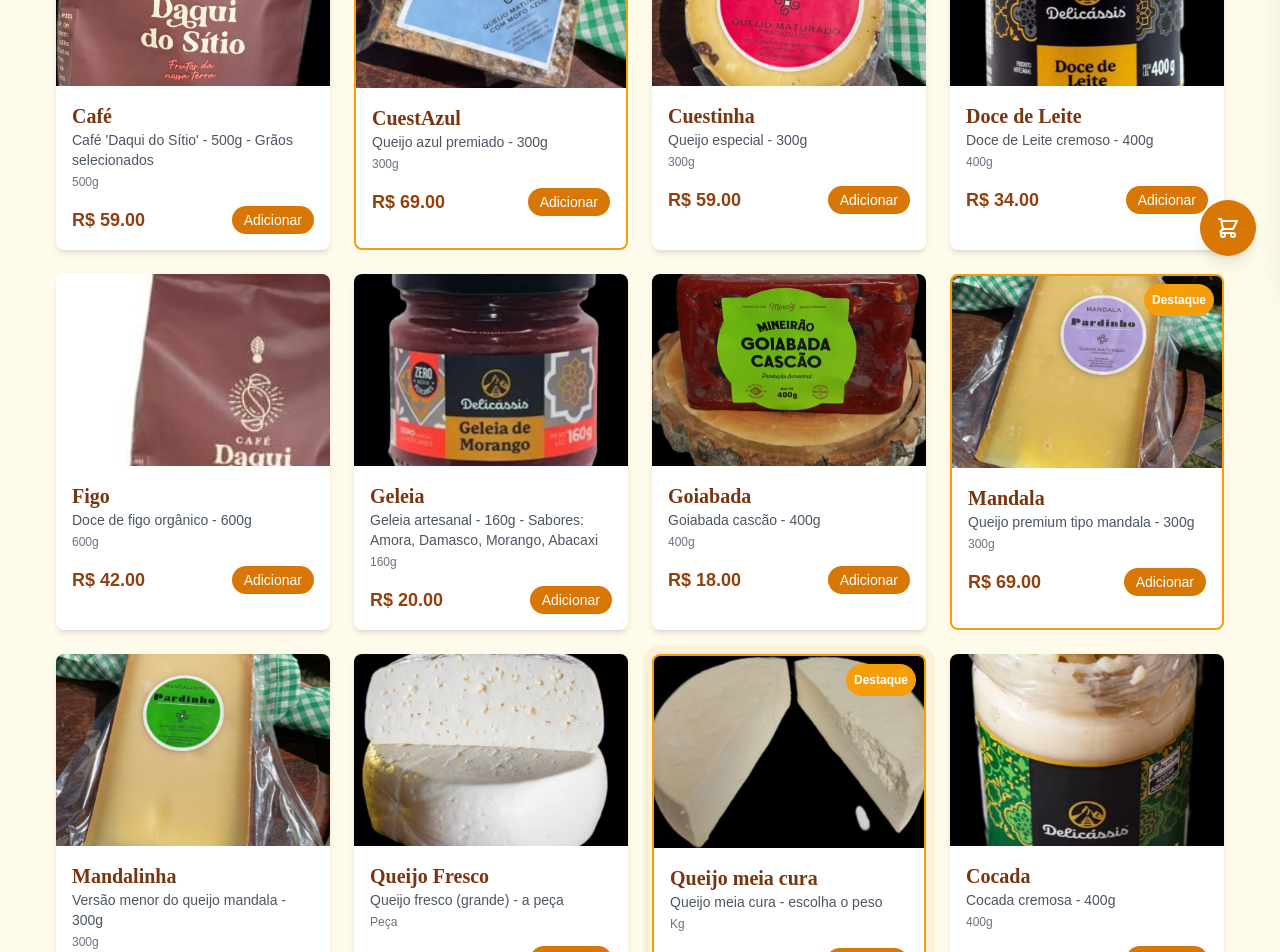
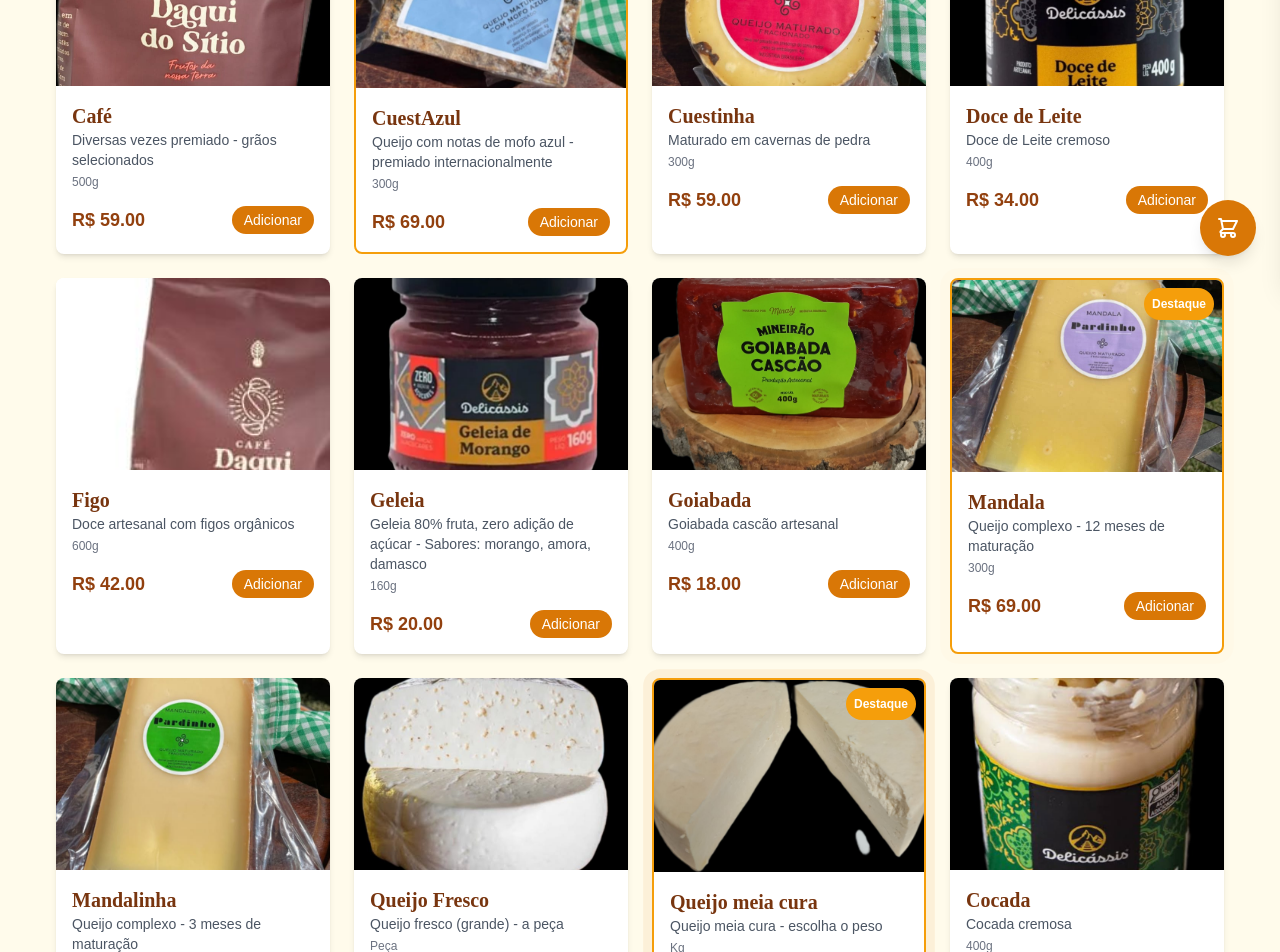
Before and after one commit to vumex/cardapiomonara, a React app: page / in a window 1280 px wide. Shown: the part 520-1472 px from the top of the page. Built offline with nearby package versions, Linux system fonts and the light colour scheme; the HTML template or start-up script is replaced by a standard one.

Commit message:
Update produtos.ts

```diff
--- a/src/data/produtos.ts
+++ b/src/data/produtos.ts
@@ -23,7 +23,7 @@
     nome: "Café",
     preco: 59,
     categoria: "Outros",
-    descricao: "Café 'Daqui do Sítio' - 500g - Grãos selecionados",
+    descricao: "Diversas vezes premiado - grãos selecionados",
     imagem: imagePaths.cafe,
     peso: "500g"
   },
@@ -32,7 +32,7 @@
     nome: "CuestAzul",
     preco: 69,
     categoria: "Queijos",
-    descricao: "Queijo azul premiado - 300g",
+    descricao: "Queijo com notas de mofo azul - premiado internacionalmente",
     imagem: imagePaths.cuestAzul,
     destaque: true,
     peso: "300g"
@@ -42,7 +42,7 @@
     nome: "Cuestinha",
     preco: 59,
     categoria: "Queijos",
-    descricao: "Queijo especial - 300g",
+    descricao: "Maturado em cavernas de pedra",
     imagem: imagePaths.cuestinha,
     peso: "300g"
   },
@@ -51,7 +51,7 @@
     nome: "Doce de Leite",
     preco: 34,
     categoria: "Doces",
-    descricao: "Doce de Leite cremoso - 400g",
+    descricao: "Doce de Leite cremoso",
     imagem: imagePaths.doceLeite,
     peso: "400g"
   },
@@ -60,7 +60,7 @@
     nome: "Figo",
     preco: 42,
     categoria: "Doces",
-    descricao: "Doce de figo orgânico - 600g",
+    descricao: "Doce artesanal com figos orgânicos",
     imagem: imagePaths.figo,
     peso: "600g"
   },
@@ -69,7 +69,7 @@
     nome: "Geleia",
     preco: 20,
     categoria: "Doces",
-    descricao: "Geleia artesanal - 160g - Sabores: Amora, Damasco, Morango, Abacaxi",
+    descricao: "Geleia 80% fruta, zero adição de açúcar - Sabores: morango, amora, damasco",
     imagem: imagePaths.geleia,
     peso: "160g"
   },
@@ -78,7 +78,7 @@
     nome: "Goiabada",
     preco: 18,
     categoria: "Doces",
-    descricao: "Goiabada cascão - 400g",
+    descricao: "Goiabada cascão artesanal",
     imagem: imagePaths.goiabada,
     peso: "400g"
   },
@@ -87,7 +87,7 @@
     nome: "Mandala",
     preco: 69,
     categoria: "Queijos",
-    descricao: "Queijo premium tipo mandala - 300g",
+    descricao: "Queijo complexo - 12 meses de maturação",
     imagem: imagePaths.mandala,
     destaque: true,
     peso: "300g"
@@ -97,7 +97,7 @@
     nome: "Mandalinha",
     preco: 59,
     categoria: "Queijos",
-    descricao: "Versão menor do queijo mandala - 300g",
+    descricao: "Queijo complexo - 3 meses de maturação",
     imagem: imagePaths.mandalinha,
     peso: "300g"
   },
@@ -125,7 +125,7 @@
     nome: "Cocada",
     preco: 35,
     categoria: "Doces",
-    descricao: "Cocada cremosa - 400g",
+    descricao: "Cocada cremosa",
     imagem: imagePaths.cocada,
     peso: "400g"
   },
@@ -134,7 +134,7 @@
     nome: "Queijo Nozinho",
     preco: 35,
     categoria: "Queijos",
-    descricao: "Mussarela nozinho - Aprox. 500g - Embalado a vácuo",
+    descricao: "Mussarela nozinho - embalado a vácuo",
     imagem: imagePaths.queijoNozinho,
     peso: "500g"
   }
```
